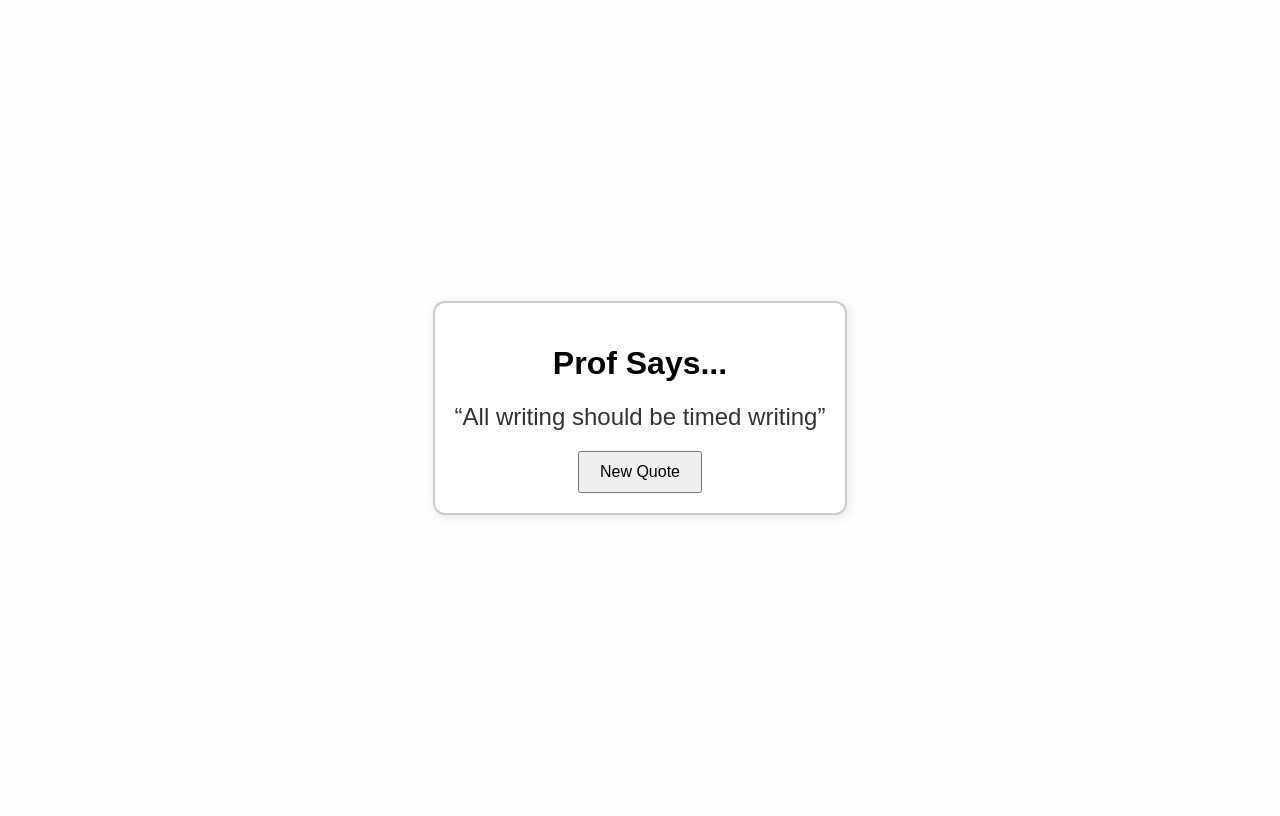
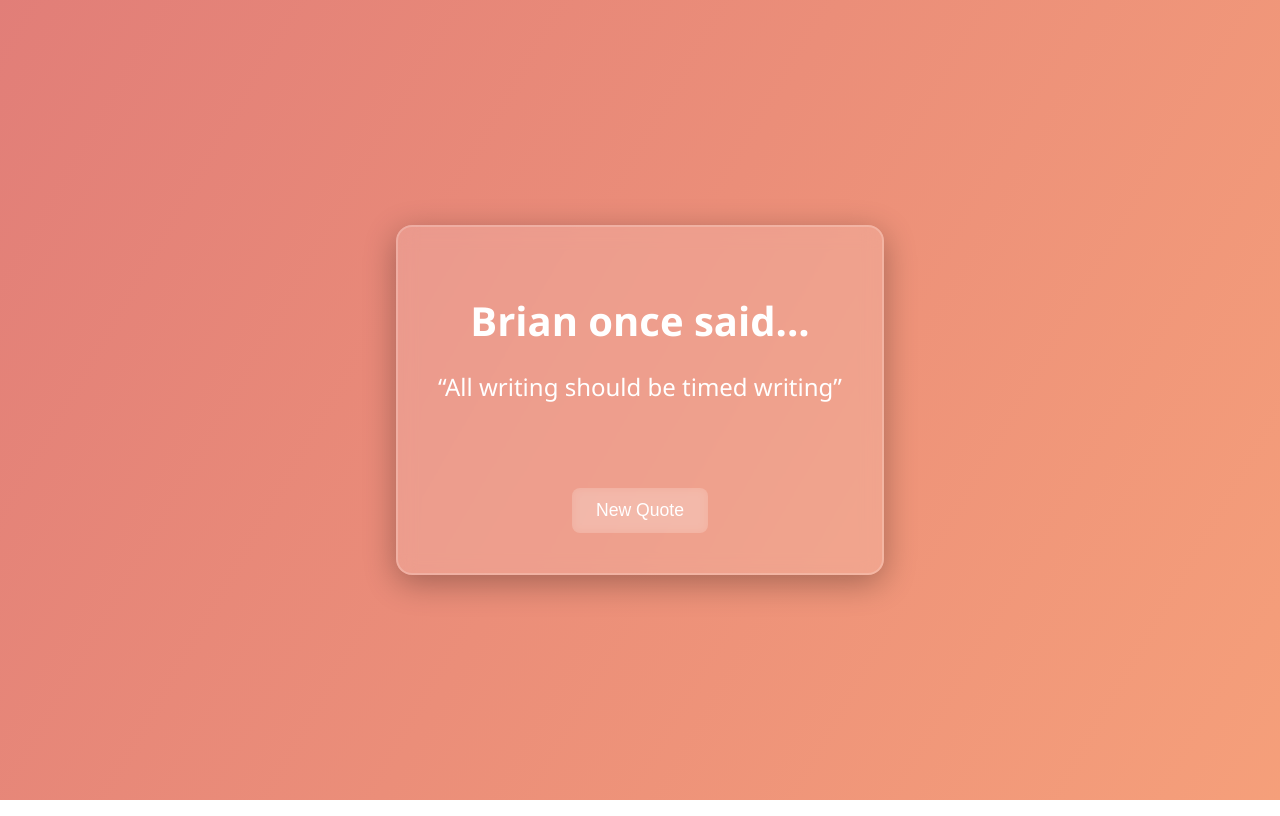
Before and after one commit to k-petricusic/Brian-s-Daily-Quote-s, a plain HTML site: page index.html in a window 1280 px wide. Both pictures are taken after a click on the button "New Quote". Drawn offline with Linux system fonts and the light colour scheme.

Commit message:
Now make it fancy

```diff
--- a/index.html
+++ b/index.html
@@ -3,12 +3,12 @@
 <head>
   <meta charset="UTF-8" />
   <meta name="viewport" content="width=device-width, initial-scale=1.0"/>
-  <title>Prof Says...</title>
+  <title>Brian once said...</title>
   <link rel="stylesheet" href="style.css"/>
 </head>
 <body>
   <div class="container">
-    <h1>Prof Says...</h1>
+    <h1>Brian once said...</h1>
     <div id="quote-box">Click below for wisdom!</div>
     <button onclick="generateQuote()">New Quote</button>
   </div>
--- a/script.js
+++ b/script.js
@@ -1,6 +1,6 @@
 const quotes = [
   "“All writing should be timed writing”",
-  "“The process we taje creates the prodcut we make”",
+  "“The process we take creates the prodcut we make”",
   "“Reading should be like a good date”",
   "“Writer's block doesn't exist, you just aren't prepared”",
   "“The best learner is a teacher and the best teacher is a learner”",
@@ -10,7 +10,21 @@ const quotes = [
 
 ];
 
+function typeWriter(text, elementId, delay = 30) {
+  const el = document.getElementById(elementId);
+  el.innerHTML = "";
+  let i = 0;
+  function type() {
+    if (i < text.length) {
+      el.innerHTML += text.charAt(i);
+      i++;
+      setTimeout(type, delay);
+    }
+  }
+  type();
+}
+
 function generateQuote() {
   const quote = quotes[Math.floor(Math.random() * quotes.length)];
-  document.getElementById("quote-box").innerText = quote;
+  typeWriter(quote, "quote-box");
 }
--- a/style.css
+++ b/style.css
@@ -1,30 +1,67 @@
 body {
-  font-family: sans-serif;
-  background-color: #fefefe;
+  margin: 0;
+  padding: 0;
+  font-family: 'Segoe UI', sans-serif;
+  background: linear-gradient(120deg, #3a1c71, #d76d77, #ffaf7b);
+  background-size: 400% 400%;
+  animation: gradientShift 15s ease infinite;
+  height: 100vh;
   display: flex;
   justify-content: center;
   align-items: center;
-  height: 100vh;
+}
+
+@keyframes gradientShift {
+  0% {background-position: 0% 50%;}
+  50% {background-position: 100% 50%;}
+  100% {background-position: 0% 50%;}
 }
 
 .container {
+  background: rgba(255, 255, 255, 0.15);
+  backdrop-filter: blur(10px);
+  border: 2px solid rgba(255, 255, 255, 0.2);
+  border-radius: 16px;
+  padding: 40px;
   text-align: center;
-  max-width: 600px;
-  padding: 20px;
-  border: 2px solid #ccc;
-  border-radius: 12px;
-  background-color: #fff;
-  box-shadow: 2px 2px 12px rgba(0,0,0,0.1);
+  max-width: 700px;
+  color: #fff;
+  box-shadow: 0 8px 32px rgba(0, 0, 0, 0.3);
+}
+
+h1 {
+  font-size: 2.5em;
+  margin-bottom: 20px;
 }
 
 #quote-box {
+  font-size: 1.5em;
+  min-height: 100px;
   margin: 20px 0;
-  font-size: 1.5em;
-  color: #333;
+  line-height: 1.6;
+  animation: fadeIn 0.6s ease;
+}
+
+@keyframes fadeIn {
+  from { opacity: 0; transform: translateY(10px); }
+  to { opacity: 1; transform: translateY(0); }
 }
 
 button {
-  padding: 10px 20px;
-  font-size: 1em;
+  padding: 12px 24px;
+  font-size: 1.1em;
+  border: none;
+  border-radius: 8px;
+  background-color: #ffffff22;
+  color: #fff;
   cursor: pointer;
+  backdrop-filter: blur(5px);
+  transition: all 0.3s ease;
 }
+
+button:hover {
+  background-color: #fff;
+  color: #3a1c71;
+  font-weight: bold;
+  box-shadow: 0 4px 15px rgba(0,0,0,0.2);
+}
```
